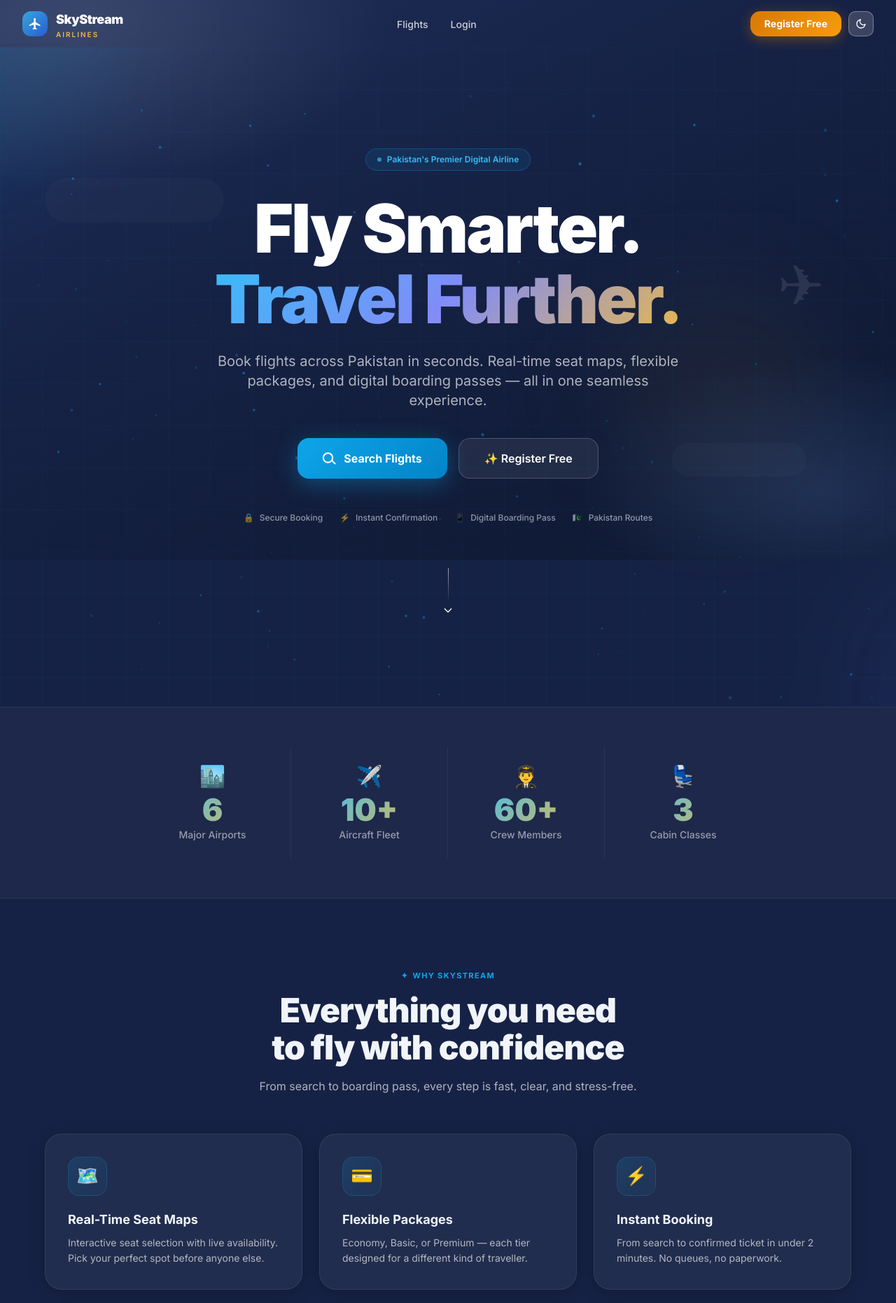
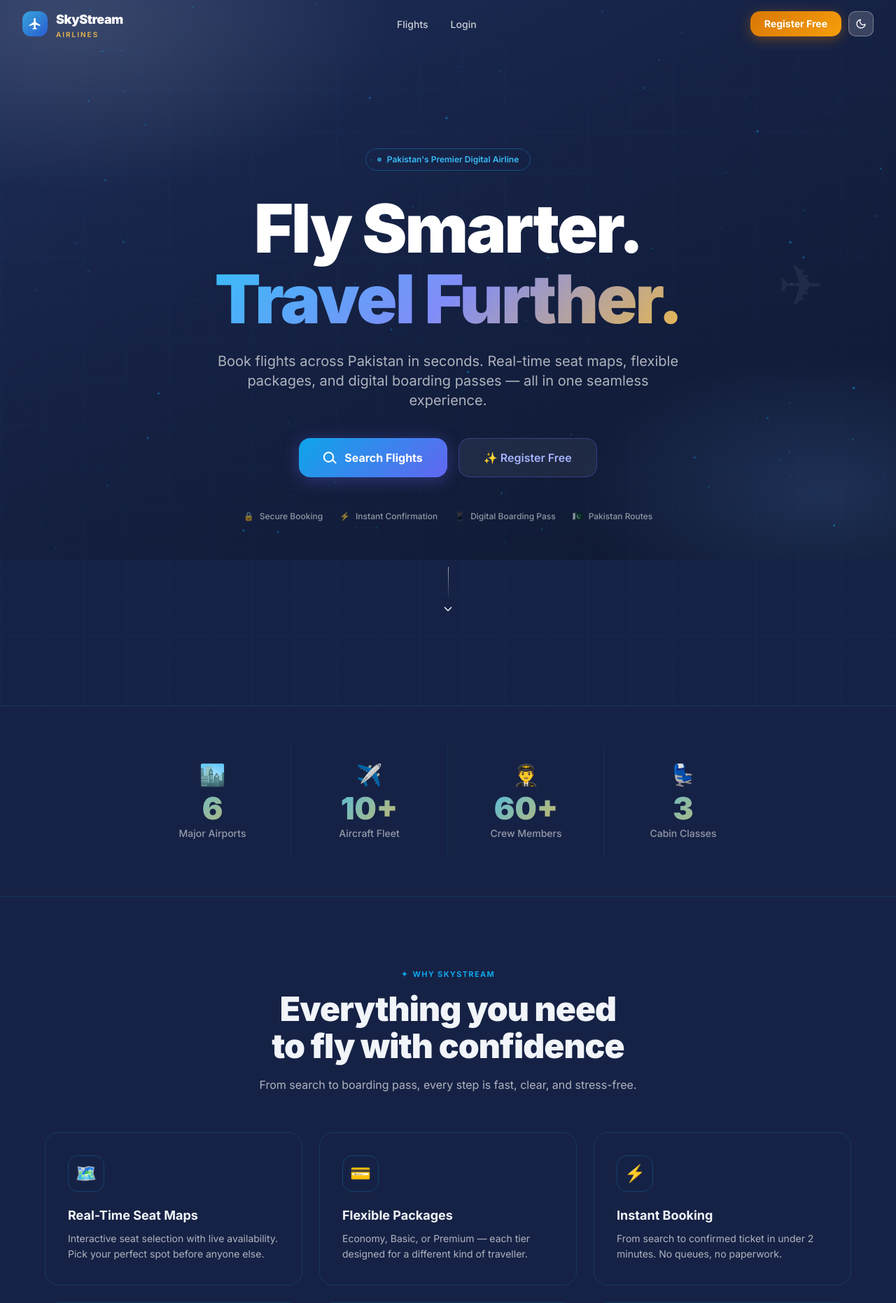
Before and after one commit to SyedMuhammadHussainHammad/SkyStream-Airplane-Management, a Flask app: page / in a window 1280 px wide. Shown: the top 1862 px of the page at 70% size. Run offline with Flask 3, Linux system fonts and the light colour scheme; some libraries are stand-ins or nearby versions.

Commit message:
Buttons: sky-to-indigo gradient to match dark navy background

```diff
--- a/backend/templates/base.html
+++ b/backend/templates/base.html
@@ -71,8 +71,8 @@
     .ss-card{background:rgba(255,255,255,.05);border:1px solid rgba(255,255,255,.09);border-radius:20px;box-shadow:0 8px 32px rgba(0,0,0,.25);}
     .card-hover{transition:transform .25s ease,box-shadow .25s ease;}
     .card-hover:hover{transform:translateY(-4px);box-shadow:0 20px 48px rgba(0,0,0,.4);}
-    .btn-primary{display:inline-flex;align-items:center;justify-content:center;gap:8px;background:linear-gradient(135deg,#0ea5e9,#0284c7);color:#fff;font-weight:700;border:none;cursor:pointer;text-decoration:none;transition:all .2s ease;border-radius:14px;}
-    .btn-primary:hover{filter:brightness(1.12);box-shadow:0 8px 28px rgba(14,165,233,.45);transform:translateY(-2px);}
+    .btn-primary{display:inline-flex;align-items:center;justify-content:center;gap:8px;background:linear-gradient(135deg,#0ea5e9,#6366f1);color:#fff;font-weight:700;border:none;cursor:pointer;text-decoration:none;transition:all .2s ease;border-radius:14px;box-shadow:0 4px 18px rgba(99,102,241,.3);}
+    .btn-primary:hover{filter:brightness(1.12);box-shadow:0 8px 28px rgba(99,102,241,.5);transform:translateY(-2px);}
 
     .btn-gold{display:inline-flex;align-items:center;justify-content:center;gap:8px;background:linear-gradient(135deg,#c9922a,#e8b84b);color:#fff;font-weight:700;border:none;cursor:pointer;text-decoration:none;transition:all .2s ease;border-radius:14px;}
     .btn-gold:hover{filter:brightness(1.1);box-shadow:0 8px 28px rgba(201,146,42,.4);transform:translateY(-2px);}
@@ -119,7 +119,7 @@
     html:not(.dark-mode) .glass-dark{background:rgba(10,26,90,.72);border-color:rgba(255,255,255,.16);}
     html:not(.dark-mode) .btn-ghost{background:rgba(255,255,255,.16);border-color:rgba(255,255,255,.32);color:#fff;}
     html:not(.dark-mode) .btn-ghost:hover{background:rgba(255,255,255,.26);border-color:rgba(255,255,255,.5);}
-    html:not(.dark-mode) .btn-primary{background:linear-gradient(135deg,#2563eb,#1d4ed8);box-shadow:0 4px 18px rgba(37,99,235,.45);}
+    html:not(.dark-mode) .btn-primary{background:linear-gradient(135deg,#0ea5e9,#6366f1);box-shadow:0 4px 18px rgba(99,102,241,.4);}
     html:not(.dark-mode) .btn-primary:hover{filter:brightness(1.14);box-shadow:0 8px 28px rgba(37,99,235,.55);}
     html:not(.dark-mode) .btn-gold{background:linear-gradient(135deg,#d97706,#f59e0b);box-shadow:0 4px 18px rgba(217,119,6,.4);}
     html:not(.dark-mode) .ss-input{background:rgba(255,255,255,.13);border-color:rgba(255,255,255,.22);color:#fff;}
--- a/backend/templates/home.html
+++ b/backend/templates/home.html
@@ -3,76 +3,189 @@
 
 {% block head %}
 <style>
-/* ── Fixed full-page background ── */
+/* ── Full-page starfield canvas fixed behind everything ── */
+#star-canvas {
+  position: fixed;
+  inset: 0;
+  width: 100vw;
+  height: 100vh;
+  z-index: 0;
+  pointer-events: none;
+}
+
+/* ── Page wrapper sits above canvas ── */
+.home-wrap {
+  position: relative;
+  z-index: 1;
+}
+
 main > div { padding-top: 0 !important; padding-bottom: 0 !important; }
 
+/* ── Shared section divider line ── */
+.section-divider {
+  width: 100vw;
+  margin-left: calc(-50vw + 50%);
+  border: none;
+  border-top: 1px solid rgba(14,165,233,.15);
+}
+
+/* ── HERO ── */
 #hero {
-  position:relative;min-height:100vh;display:flex;align-items:center;
-  overflow:hidden;width:100vw;margin-left:calc(-50vw + 50%);
+  position: relative;
+  min-height: 100vh;
+  display: flex;
+  align-items: center;
+  width: 100vw;
+  margin-left: calc(-50vw + 50%);
+  overflow: hidden;
 }
-#hero-bg {
-  position:absolute;inset:-20%;
-  background:transparent;
-  will-change:transform;z-index:0;
+.hero-grid {
+  position: absolute; inset: 0; z-index: 0; pointer-events: none;
+  background-image:
+    linear-gradient(rgba(14,165,233,.04) 1px, transparent 1px),
+    linear-gradient(90deg, rgba(14,165,233,.04) 1px, transparent 1px);
+  background-size: 60px 60px;
 }
-#hero-canvas{position:absolute;inset:0;width:100%;height:100%;z-index:1;pointer-events:none;}
-.hero-grid{
-  position:absolute;inset:0;z-index:2;pointer-events:none;
-  background-image:linear-gradient(rgba(14,165,233,.04) 1px,transparent 1px),linear-gradient(90deg,rgba(14,165,233,.04) 1px,transparent 1px);
-  background-size:60px 60px;
+#hero-content { position: relative; z-index: 2; width: 100%; padding: 9rem 1.5rem 8rem; }
+.hero-badge {
+  display: inline-flex; align-items: center; gap: 8px;
+  background: transparent;
+  border: 1px solid rgba(14,165,233,.35);
+  padding: 6px 16px; border-radius: 100px;
+  font-size: 12px; font-weight: 600; color: #38bdf8; margin-bottom: 2rem;
 }
-#hero-content{position:relative;z-index:10;width:100%;padding:9rem 1.5rem 8rem;}
-.plane-float{position:absolute;right:8%;top:30%;font-size:5rem;opacity:.1;animation:float 8s ease-in-out infinite;pointer-events:none;z-index:3;}
-@media(max-width:768px){.plane-float{display:none;}}
-.cloud{position:absolute;border-radius:50px;background:rgba(255,255,255,.025);pointer-events:none;z-index:2;animation:float 10s ease-in-out infinite;}
-.hero-badge{display:inline-flex;align-items:center;gap:8px;background:rgba(14,165,233,.1);border:1px solid rgba(14,165,233,.25);padding:6px 16px;border-radius:100px;font-size:12px;font-weight:600;color:#38bdf8;margin-bottom:2rem;}
-.hero-headline{font-size:clamp(3rem,8vw,6rem);font-weight:900;line-height:1.05;letter-spacing:-0.03em;color:#fff;}
-.hero-headline .accent{background:linear-gradient(135deg,#38bdf8 0%,#818cf8 50%,#e8b84b 100%);-webkit-background-clip:text;-webkit-text-fill-color:transparent;background-clip:text;}
-.cta-primary{display:inline-flex;align-items:center;gap:10px;background:linear-gradient(135deg,#0ea5e9,#0284c7);color:#fff;font-weight:700;font-size:16px;padding:16px 36px;border-radius:16px;text-decoration:none;box-shadow:0 8px 32px rgba(14,165,233,.35);transition:all .25s ease;}
-.cta-primary:hover{transform:translateY(-3px);box-shadow:0 16px 48px rgba(14,165,233,.5);filter:brightness(1.1);}
-.cta-secondary{display:inline-flex;align-items:center;gap:10px;background:rgba(255,255,255,.07);border:1px solid rgba(255,255,255,.18);color:#fff;font-weight:600;font-size:16px;padding:16px 36px;border-radius:16px;text-decoration:none;transition:all .25s ease;}
-.cta-secondary:hover{background:rgba(255,255,255,.13);border-color:rgba(14,165,233,.4);transform:translateY(-2px);}
-.scroll-hint{display:flex;flex-direction:column;align-items:center;gap:6px;opacity:.3;margin-top:4rem;}
-.scroll-line{width:1px;height:48px;background:linear-gradient(to bottom,rgba(255,255,255,.6),transparent);}
+.hero-headline { font-size: clamp(3rem,8vw,6rem); font-weight: 900; line-height: 1.05; letter-spacing: -0.03em; color: #fff; }
+.hero-headline .accent {
+  background: linear-gradient(135deg,#38bdf8 0%,#818cf8 50%,#e8b84b 100%);
+  -webkit-background-clip: text; -webkit-text-fill-color: transparent; background-clip: text;
+}
+.cta-primary {
+  display: inline-flex; align-items: center; gap: 10px;
+  background: linear-gradient(135deg, #0ea5e9 0%, #6366f1 100%);
+  border: none;
+  color: #fff; font-weight: 700; font-size: 16px;
+  padding: 15px 35px; border-radius: 16px; text-decoration: none;
+  box-shadow: 0 4px 24px rgba(99,102,241,.35);
+  transition: all .25s ease;
+}
+.cta-primary:hover {
+  filter: brightness(1.12);
+  transform: translateY(-3px);
+  box-shadow: 0 8px 36px rgba(99,102,241,.5);
+}
+.cta-secondary {
+  display: inline-flex; align-items: center; gap: 10px;
+  background: rgba(255,255,255,.06);
+  border: 1px solid rgba(99,102,241,.35);
+  color: #a5b4fc; font-weight: 600; font-size: 16px;
+  padding: 15px 35px; border-radius: 16px; text-decoration: none;
+  transition: all .25s ease;
+}
+.cta-secondary:hover {
+  border-color: rgba(99,102,241,.65);
+  background: rgba(99,102,241,.12);
+  color: #fff;
+  transform: translateY(-2px);
+}
+.scroll-hint { display: flex; flex-direction: column; align-items: center; gap: 6px; opacity: .3; margin-top: 4rem; }
+.scroll-line { width: 1px; height: 48px; background: linear-gradient(to bottom,rgba(255,255,255,.6),transparent); }
+.plane-float { position: absolute; right: 8%; top: 30%; font-size: 5rem; opacity: .06; animation: float 8s ease-in-out infinite; pointer-events: none; z-index: 1; }
+@media(max-width:768px){ .plane-float { display: none; } }
 
-.stats-section{width:100vw;margin-left:calc(-50vw + 50%);background:rgba(255,255,255,.03);border-top:1px solid rgba(255,255,255,.06);border-bottom:1px solid rgba(255,255,255,.06);padding:3.5rem 1.5rem;}
-.stat-card{text-align:center;padding:1.5rem;border-right:1px solid rgba(255,255,255,.06);}
-.stat-card:last-child{border-right:none;}
-.stat-num{font-size:2.75rem;font-weight:900;line-height:1;background:linear-gradient(135deg,#38bdf8,#e8b84b);-webkit-background-clip:text;-webkit-text-fill-color:transparent;background-clip:text;}
+/* ── STATS ── */
+.stats-section {
+  width: 100vw; margin-left: calc(-50vw + 50%);
+  background: transparent;
+  border-top: 1px solid rgba(14,165,233,.15);
+  border-bottom: 1px solid rgba(14,165,233,.15);
+  padding: 3.5rem 1.5rem;
+}
+.stat-card { text-align: center; padding: 1.5rem; border-right: 1px solid rgba(14,165,233,.12); }
+.stat-card:last-child { border-right: none; }
+.stat-num {
+  font-size: 2.75rem; font-weight: 900; line-height: 1;
+  background: linear-gradient(135deg,#38bdf8,#e8b84b);
+  -webkit-background-clip: text; -webkit-text-fill-color: transparent; background-clip: text;
+}
 
-.section-wrap{padding:6rem 1.5rem;max-width:1200px;margin:0 auto;}
-.section-label{display:inline-flex;align-items:center;gap:6px;font-size:11px;font-weight:700;letter-spacing:.12em;text-transform:uppercase;color:#0ea5e9;margin-bottom:1rem;}
-.section-title{font-size:clamp(2rem,4vw,3rem);font-weight:900;letter-spacing:-.02em;color:#f1f5f9;line-height:1.1;}
+/* ── SECTIONS ── */
+.section-wrap { padding: 6rem 1.5rem; max-width: 1200px; margin: 0 auto; }
+.section-label { display: inline-flex; align-items: center; gap: 6px; font-size: 11px; font-weight: 700; letter-spacing: .12em; text-transform: uppercase; color: #0ea5e9; margin-bottom: 1rem; }
+.section-title { font-size: clamp(2rem,4vw,3rem); font-weight: 900; letter-spacing: -.02em; color: #f1f5f9; line-height: 1.1; }
 
-.feature-card{background:rgba(255,255,255,.05);border-radius:24px;padding:2rem;border:1px solid rgba(255,255,255,.08);box-shadow:0 4px 24px rgba(0,0,0,.2);transition:all .3s ease;position:relative;overflow:hidden;}
-.feature-card:hover{transform:translateY(-6px);box-shadow:0 24px 56px rgba(0,0,0,.4);border-color:rgba(14,165,233,.25);}
-.feature-icon{width:56px;height:56px;border-radius:16px;display:flex;align-items:center;justify-content:center;font-size:1.6rem;margin-bottom:1.25rem;background:linear-gradient(135deg,rgba(14,165,233,.15),rgba(14,165,233,.05));border:1px solid rgba(14,165,233,.2);}
+/* ── FEATURE CARDS — transparent, line border only ── */
+.feature-card {
+  background: transparent;
+  border-radius: 20px;
+  padding: 2rem;
+  border: 1px solid rgba(14,165,233,.18);
+  transition: all .3s ease;
+  position: relative; overflow: hidden;
+}
+.feature-card:hover {
+  transform: translateY(-6px);
+  border-color: rgba(14,165,233,.5);
+  box-shadow: 0 0 32px rgba(14,165,233,.1);
+}
+.feature-icon {
+  width: 52px; height: 52px; border-radius: 14px;
+  display: flex; align-items: center; justify-content: center;
+  font-size: 1.5rem; margin-bottom: 1.25rem;
+  background: transparent;
+  border: 1px solid rgba(14,165,233,.25);
+}
 
-.step-num{width:48px;height:48px;border-radius:50%;display:flex;align-items:center;justify-content:center;font-size:18px;font-weight:900;color:#fff;flex-shrink:0;background:linear-gradient(135deg,#0ea5e9,#0284c7);box-shadow:0 8px 24px rgba(14,165,233,.35);}
-.step-connector{width:2px;height:40px;background:linear-gradient(to bottom,#0ea5e9,rgba(14,165,233,.1));margin:0 auto;}
+/* ── HOW IT WORKS ── */
+.how-section {
+  width: 100vw; margin-left: calc(-50vw + 50%);
+  background: transparent;
+  border-top: 1px solid rgba(14,165,233,.15);
+  border-bottom: 1px solid rgba(14,165,233,.15);
+  padding: 6rem 1.5rem;
+}
+.step-num {
+  width: 48px; height: 48px; border-radius: 50%;
+  display: flex; align-items: center; justify-content: center;
+  font-size: 18px; font-weight: 900; color: #38bdf8; flex-shrink: 0;
+  background: transparent;
+  border: 1px solid rgba(14,165,233,.4);
+}
+.step-connector { width: 1px; height: 40px; background: linear-gradient(to bottom,rgba(14,165,233,.4),transparent); margin: 0 auto; }
 
-.route-card{background:rgba(255,255,255,.05);border:1px solid rgba(255,255,255,.08);border-radius:20px;padding:1.5rem;transition:all .3s ease;cursor:pointer;position:relative;overflow:hidden;}
-.route-card:hover{transform:translateY(-4px);border-color:rgba(14,165,233,.3);box-shadow:0 20px 48px rgba(0,0,0,.4);}
+/* ── ROUTE CARDS — transparent, line border only ── */
+.route-card {
+  background: transparent;
+  border: 1px solid rgba(14,165,233,.18);
+  border-radius: 18px; padding: 1.5rem;
+  transition: all .3s ease; cursor: pointer;
+}
+.route-card:hover {
+  transform: translateY(-4px);
+  border-color: rgba(14,165,233,.5);
+  box-shadow: 0 0 28px rgba(14,165,233,.1);
+}
 
-.cta-banner{width:100vw;margin-left:calc(-50vw + 50%);background:rgba(255,255,255,.03);border-top:1px solid rgba(255,255,255,.06);border-bottom:1px solid rgba(255,255,255,.06);padding:5rem 1.5rem;text-align:center;position:relative;overflow:hidden;}
+/* ── CTA BANNER ── */
+.cta-banner {
+  width: 100vw; margin-left: calc(-50vw + 50%);
+  background: transparent;
+  border-top: 1px solid rgba(14,165,233,.15);
+  padding: 5rem 1.5rem; text-align: center; position: relative; overflow: hidden;
+}
 </style>
 {% endblock %}
 
 {% block content %}
 
-<!-- HERO -->
+<!-- Full-page starfield canvas -->
+<canvas id="star-canvas"></canvas>
+
+<div class="home-wrap">
+
+<!-- ── HERO ── -->
 <section id="hero">
-  <div id="hero-bg">
-    <div class="orb w-[600px] h-[600px]" style="background:rgba(14,165,233,.12);top:-15%;left:-10%;"></div>
-    <div class="orb w-[400px] h-[400px]" style="background:rgba(99,102,241,.08);bottom:0;right:-5%;"></div>
-    <div class="orb w-[300px] h-[300px]" style="background:rgba(201,146,42,.06);top:40%;right:20%;"></div>
-  </div>
-  <canvas id="hero-canvas"></canvas>
   <div class="hero-grid"></div>
-  <div class="cloud w-64 h-16" style="top:20%;left:5%;animation-delay:-2s;"></div>
-  <div class="cloud w-48 h-12" style="top:60%;right:10%;animation-delay:-5s;animation-duration:12s;"></div>
   <div class="plane-float">✈</div>
-
   <div id="hero-content">
     <div class="max-w-5xl mx-auto text-center">
       <div class="hero-badge animate-fade-in">
@@ -121,7 +234,7 @@ main > div { padding-top: 0 !important; padding-bottom: 0 !important; }
   </div>
 </section>
 
-<!-- STATS -->
+<!-- ── STATS ── -->
 <section class="stats-section">
   <div class="max-w-4xl mx-auto">
     <div class="grid grid-cols-2 sm:grid-cols-4">
@@ -136,7 +249,7 @@ main > div { padding-top: 0 !important; padding-bottom: 0 !important; }
   </div>
 </section>
 
-<!-- FEATURES -->
+<!-- ── FEATURES ── -->
 <div class="section-wrap">
   <div class="text-center mb-14">
     <div class="section-label"><span>✦</span> Why SkyStream</div>
@@ -161,8 +274,8 @@ main > div { padding-top: 0 !important; padding-bottom: 0 !important; }
   </div>
 </div>
 
-<!-- HOW IT WORKS -->
-<div style="background:rgba(255,255,255,.03);border-top:1px solid rgba(255,255,255,.06);border-bottom:1px solid rgba(255,255,255,.06);padding:6rem 1.5rem;width:100vw;margin-left:calc(-50vw + 50%);">
+<!-- ── HOW IT WORKS ── -->
+<div class="how-section">
   <div class="max-w-3xl mx-auto">
     <div class="text-center mb-14">
       <div class="section-label"><span>✦</span> How It Works</div>
@@ -193,7 +306,7 @@ main > div { padding-top: 0 !important; padding-bottom: 0 !important; }
   </div>
 </div>
 
-<!-- POPULAR ROUTES -->
+<!-- ── POPULAR ROUTES ── -->
 <div class="section-wrap">
   <div class="text-center mb-12">
     <div class="section-label"><span>✦</span> Popular Routes</div>
@@ -238,12 +351,10 @@ main > div { padding-top: 0 !important; padding-bottom: 0 !important; }
   </div>
 </div>
 
-<!-- CTA BANNER -->
+<!-- ── CTA BANNER ── -->
 <div class="cta-banner">
-  <div class="orb w-96 h-96" style="background:rgba(14,165,233,.1);top:-50%;left:10%;"></div>
-  <div class="orb w-64 h-64" style="background:rgba(201,146,42,.08);bottom:-30%;right:15%;"></div>
   <div class="relative z-10 max-w-2xl mx-auto">
-    <div class="text-5xl mb-6 animate-float">✈️</div>
+    <div class="text-5xl mb-6" style="animation:float 4s ease-in-out infinite;">✈️</div>
     <h2 class="text-4xl sm:text-5xl font-black text-white mb-4 leading-tight">Ready to take off?</h2>
     <p class="text-slate-400 text-lg mb-10">Join thousands of travellers who book smarter with SkyStream.</p>
     <div class="flex flex-col sm:flex-row gap-4 justify-center">
@@ -257,64 +368,94 @@ main > div { padding-top: 0 !important; padding-bottom: 0 !important; }
   </div>
 </div>
 
+</div>{# end home-wrap #}
 {% endblock %}
 
 {% block scripts %}
 <script>
-const heroBg = document.getElementById('hero-bg');
-window.addEventListener('scroll', () => {
-  if(heroBg) heroBg.style.transform = `translateY(${window.scrollY * 0.3}px)`;
-}, {passive:true});
-
-const cvs = document.getElementById('hero-canvas');
-if(cvs) {
+// ── Full-page starfield (fixed, behind all sections) ──
+(function() {
+  const cvs = document.getElementById('star-canvas');
   const ctx = cvs.getContext('2d');
   let W, H, pts = [];
+
   function resize() {
-    const hero = document.getElementById('hero');
-    W = cvs.width = hero.offsetWidth;
-    H = cvs.height = hero.offsetHeight;
+    W = cvs.width  = window.innerWidth;
+    H = cvs.height = window.innerHeight;
   }
-  class Dot {
-    constructor() { this.reset(); }
-    reset() {
-      this.x = Math.random()*W; this.y = Math.random()*H;
-      this.r = Math.random()*1.8+.3;
-      this.vx = (Math.random()-.5)*.35; this.vy = (Math.random()-.5)*.35;
-      this.a = Math.random()*.45+.08;
+
+  class Star {
+    constructor() { this.reset(true); }
+    reset(init) {
+      this.x  = Math.random() * W;
+      this.y  = init ? Math.random() * H : (Math.random() < .5 ? -2 : H + 2);
+      this.r  = Math.random() * 1.6 + .2;
+      this.vx = (Math.random() - .5) * .3;
+      this.vy = (Math.random() - .5) * .3;
+      this.a  = Math.random() * .5 + .08;
+      this.pulse = Math.random() * Math.PI * 2;
     }
     tick() {
-      this.x+=this.vx; this.y+=this.vy;
-      if(this.x<0||this.x>W||this.y<0||this.y>H) this.reset();
+      this.x += this.vx;
+      this.y += this.vy;
+      this.pulse += .018;
+      if (this.x < -4 || this.x > W + 4 || this.y < -4 || this.y > H + 4) this.reset(false);
     }
     draw() {
-      ctx.beginPath(); ctx.arc(this.x,this.y,this.r,0,Math.PI*2);
-      ctx.fillStyle=`rgba(14,165,233,${this.a})`; ctx.fill();
+      const a = this.a * (.7 + .3 * Math.sin(this.pulse));
+      ctx.beginPath();
+      ctx.arc(this.x, this.y, this.r, 0, Math.PI * 2);
+      ctx.fillStyle = `rgba(14,165,233,${a})`;
+      ctx.fill();
     }
   }
-  function init() { resize(); pts = Array.from({length:120},()=>new Dot()); }
+
+  function init() {
+    resize();
+    pts = Array.from({ length: 160 }, () => new Star());
+  }
+
   function loop() {
-    ctx.clearRect(0,0,W,H);
-    pts.forEach(p=>{p.tick();p.draw();});
-    for(let i=0;i<pts.length;i++) for(let j=i+1;j<pts.length;j++) {
-      const dx=pts[i].x-pts[j].x, dy=pts[i].y-pts[j].y, d=Math.sqrt(dx*dx+dy*dy);
-      if(d<100){ctx.beginPath();ctx.strokeStyle=`rgba(14,165,233,${.06*(1-d/100)})`;ctx.lineWidth=.6;ctx.moveTo(pts[i].x,pts[i].y);ctx.lineTo(pts[j].x,pts[j].y);ctx.stroke();}
+    ctx.clearRect(0, 0, W, H);
+    // Draw connection lines first
+    for (let i = 0; i < pts.length; i++) {
+      for (let j = i + 1; j < pts.length; j++) {
+        const dx = pts[i].x - pts[j].x, dy = pts[i].y - pts[j].y;
+        const d  = Math.sqrt(dx * dx + dy * dy);
+        if (d < 110) {
+          ctx.beginPath();
+          ctx.strokeStyle = `rgba(14,165,233,${.07 * (1 - d / 110)})`;
+          ctx.lineWidth = .5;
+          ctx.moveTo(pts[i].x, pts[i].y);
+          ctx.lineTo(pts[j].x, pts[j].y);
+          ctx.stroke();
+        }
+      }
     }
+    // Draw stars on top
+    pts.forEach(p => { p.tick(); p.draw(); });
     requestAnimationFrame(loop);
   }
-  init(); loop();
+
+  init();
+  loop();
   window.addEventListener('resize', resize);
-}
+})();
 
-// Scroll-triggered reveal
+// ── Scroll-triggered reveal ──
 const observer = new IntersectionObserver(entries => {
   entries.forEach(e => {
-    if(e.isIntersecting) { e.target.style.opacity='1'; e.target.style.transform='translateY(0)'; }
+    if (e.isIntersecting) {
+      e.target.style.opacity = '1';
+      e.target.style.transform = 'translateY(0)';
+    }
   });
-}, {threshold:0.1});
-document.querySelectorAll('.feature-card,.route-card').forEach(el => {
-  el.style.opacity='0'; el.style.transform='translateY(24px)';
-  el.style.transition='opacity .5s ease, transform .5s ease';
+}, { threshold: 0.1 });
+
+document.querySelectorAll('.feature-card, .route-card, .stat-card').forEach(el => {
+  el.style.opacity = '0';
+  el.style.transform = 'translateY(20px)';
+  el.style.transition = 'opacity .5s ease, transform .5s ease';
   observer.observe(el);
 });
 </script>
```
